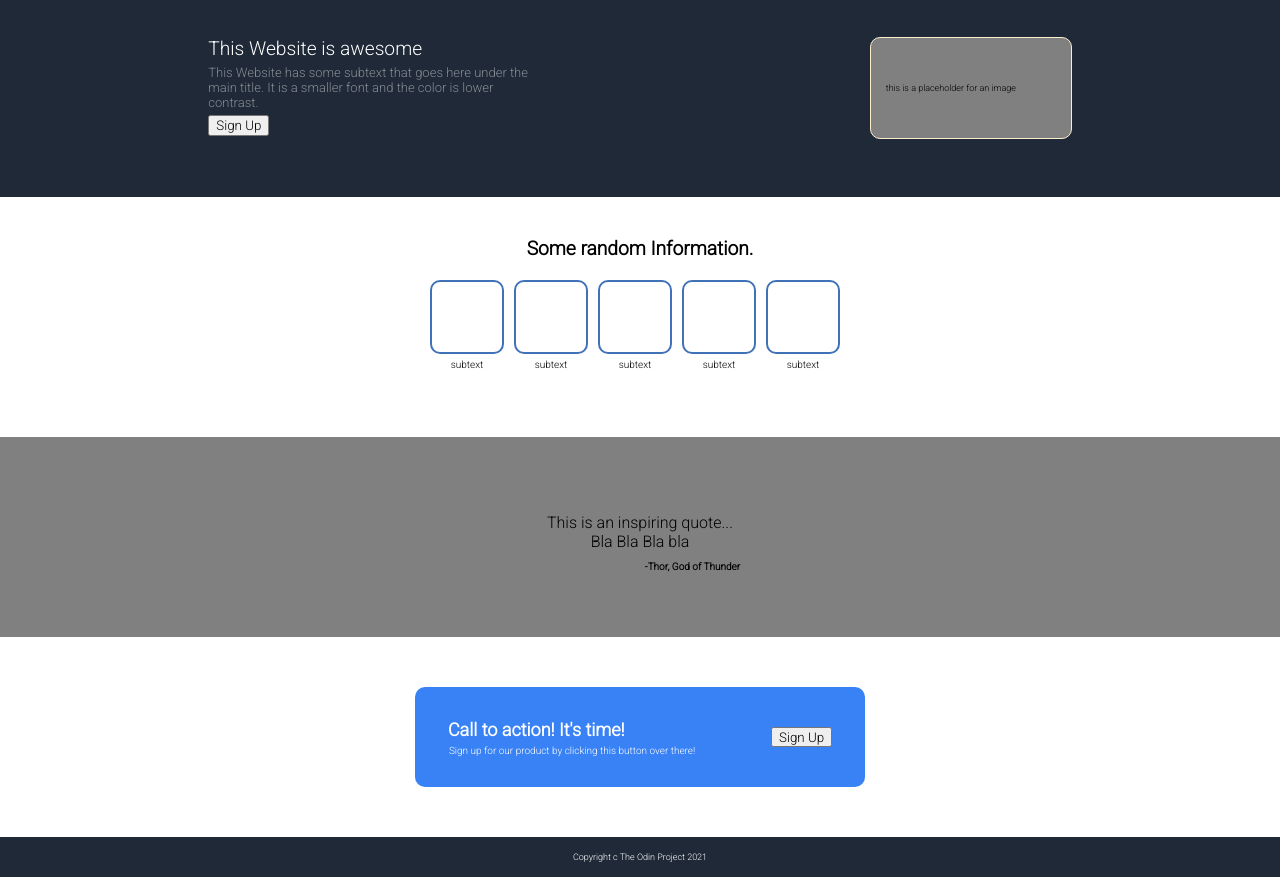
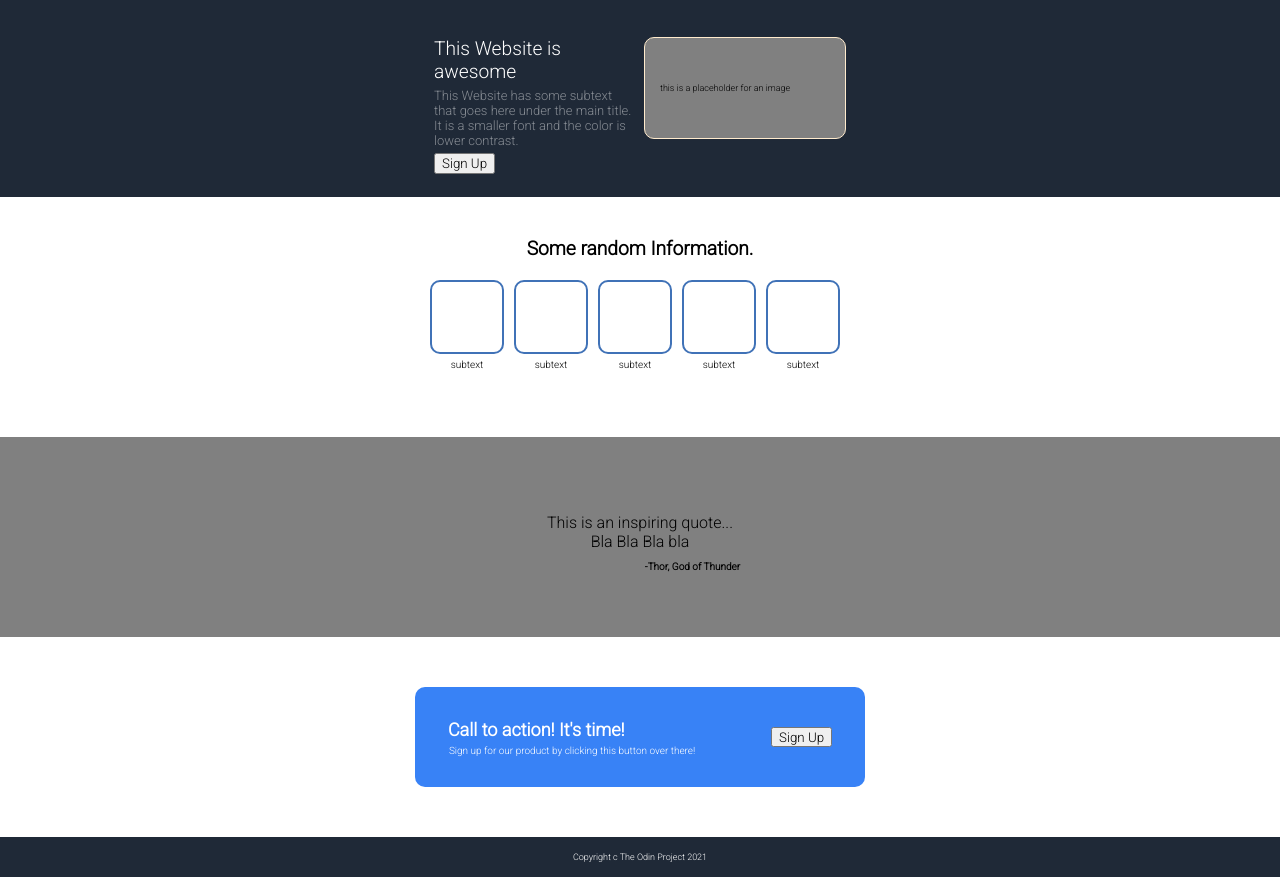
Before and after one commit to PandaFromUganda/WebsiteFromScratch, a plain HTML site: page index.html in a window 1280 px wide. Shown: the part 53-930 px from the top of the page. Drawn offline with Linux system fonts and the light colour scheme.

Commit message:
changed top box

```diff
--- a/style.css
+++ b/style.css
@@ -1,5 +1,6 @@
 * {
     font-family: "Roboto", sans-serif;
+    /*border: solid red;*/
 }
 
 body {
@@ -36,14 +37,15 @@ body {
 .container2box1 {
     display: flex;
     flex-direction: column;
+    width: 200px;
     margin-left: 65px;
     margin-top: 40px;
+    margin-right: 10px;
 
 }
 
 .container2box1 div {
     margin-bottom: 5px;
-    width: 50%;
 }
 
 .bigFont {
```
